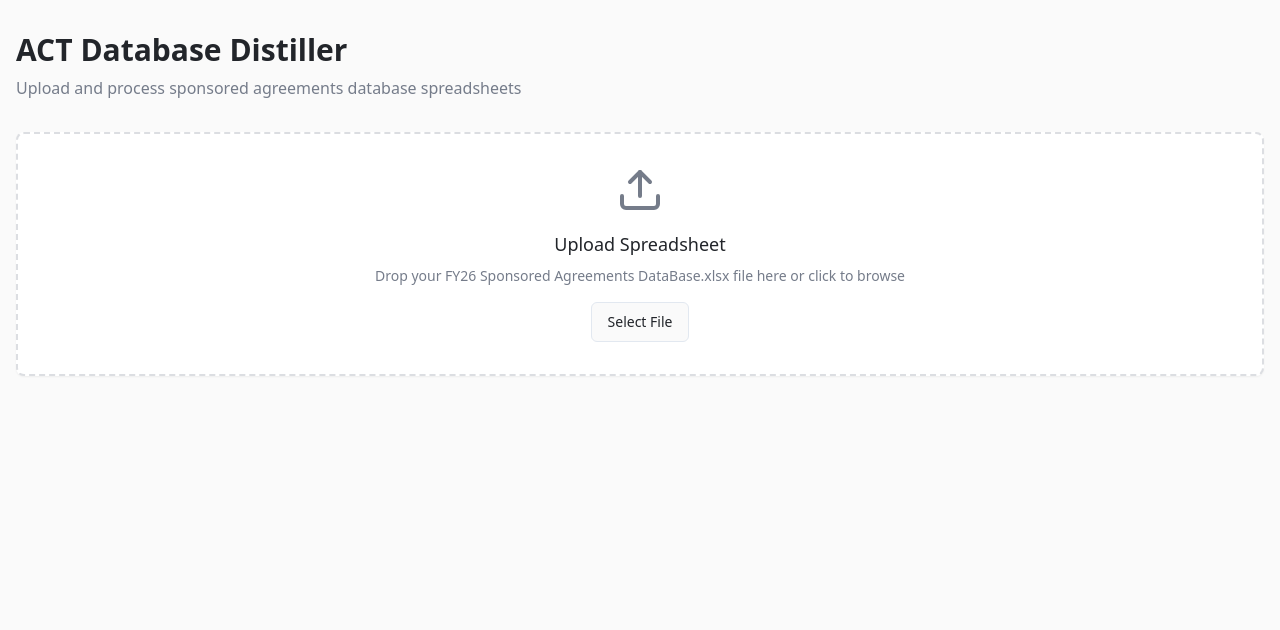
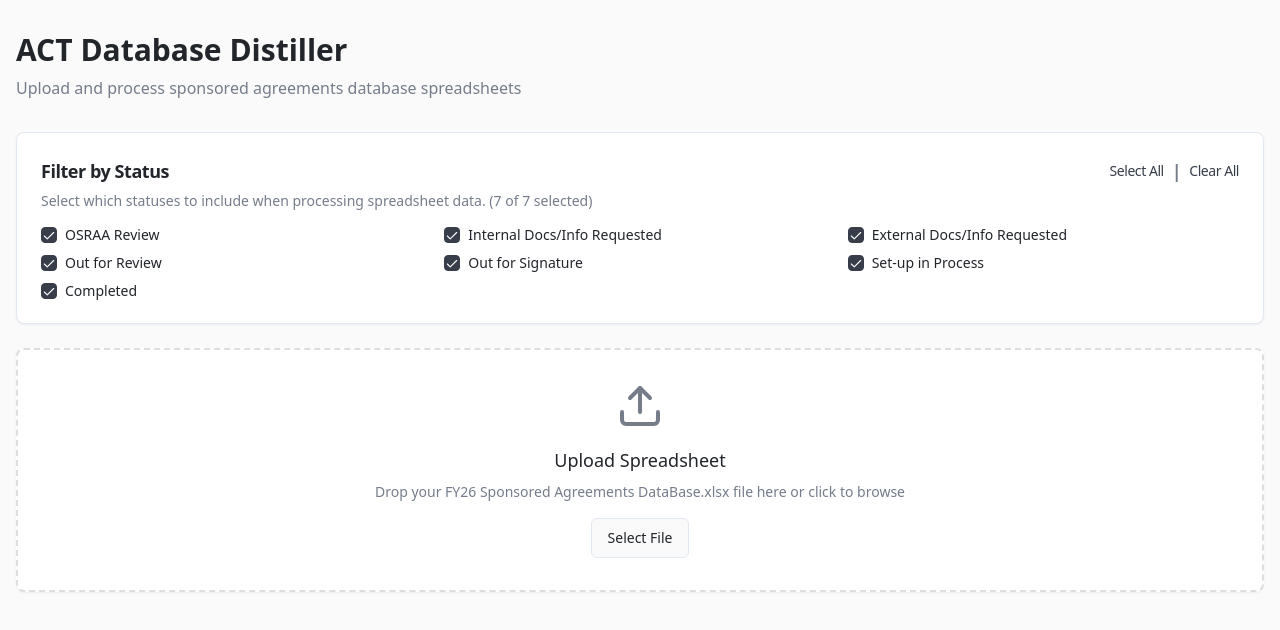
Before and after one commit to JHaugaard/db-distiller, a React (Vite) app: page / in a window 1280 px wide. Shown: the top 630 px of the page. Built offline with nearby package versions, Linux system fonts and the light colour scheme.

Commit message:
Add dynamic status filtering
Implement dynamic status selection with a checkbox list, allowing users to filter spreadsheet data based on their chosen statuses. Persist user selections using localStorage.

```diff
--- a/src/components/DataTable.tsx
+++ b/src/components/DataTable.tsx
@@ -31,6 +31,10 @@ const getStatusColor = (status: string) => {
       return 'bg-yellow-50 border-yellow-100';
     case 'Out for Signature':
       return 'bg-green-50 border-green-100';
+    case 'Set-up in Process':
+      return 'bg-orange-50 border-orange-100';
+    case 'Completed':
+      return 'bg-slate-50 border-slate-100';
     default:
       return '';
   }
--- /dev/null
+++ b/src/components/StatusFilter.tsx
@@ -0,0 +1,83 @@
+import { useState, useEffect } from 'react';
+import { Checkbox } from '@/components/ui/checkbox';
+import { Card, CardContent, CardHeader, CardTitle } from '@/components/ui/card';
+
+const ALL_STATUSES = [
+  'OSRAA Review',
+  'Internal Docs/Info Requested',
+  'External Docs/Info Requested',
+  'Out for Review',
+  'Out for Signature',
+  'Set-up in Process',
+  'Completed'
+];
+
+interface StatusFilterProps {
+  selectedStatuses: string[];
+  onStatusChange: (statuses: string[]) => void;
+}
+
+export const StatusFilter = ({ selectedStatuses, onStatusChange }: StatusFilterProps) => {
+  const handleStatusToggle = (status: string, checked: boolean) => {
+    if (checked) {
+      onStatusChange([...selectedStatuses, status]);
+    } else {
+      onStatusChange(selectedStatuses.filter(s => s !== status));
+    }
+  };
+
+  const handleSelectAll = () => {
+    onStatusChange(ALL_STATUSES);
+  };
+
+  const handleClearAll = () => {
+    onStatusChange([]);
+  };
+
+  return (
+    <Card>
+      <CardHeader className="pb-4">
+        <CardTitle className="text-lg flex items-center justify-between">
+          Filter by Status
+          <div className="flex gap-2">
+            <button
+              onClick={handleSelectAll}
+              className="text-sm text-primary hover:text-primary/80 font-normal"
+            >
+              Select All
+            </button>
+            <span className="text-muted-foreground">|</span>
+            <button
+              onClick={handleClearAll}
+              className="text-sm text-primary hover:text-primary/80 font-normal"
+            >
+              Clear All
+            </button>
+          </div>
+        </CardTitle>
+        <p className="text-sm text-muted-foreground">
+          Select which statuses to include when processing spreadsheet data. ({selectedStatuses.length} of {ALL_STATUSES.length} selected)
+        </p>
+      </CardHeader>
+      <CardContent>
+        <div className="grid grid-cols-1 md:grid-cols-2 lg:grid-cols-3 gap-3">
+          {ALL_STATUSES.map((status) => (
+            <div key={status} className="flex items-center space-x-2">
+              <Checkbox
+                id={status}
+                checked={selectedStatuses.includes(status)}
+                onCheckedChange={(checked) => handleStatusToggle(status, checked as boolean)}
+              />
+              <label
+                htmlFor={status}
+                className="text-sm font-medium leading-none peer-disabled:cursor-not-allowed peer-disabled:opacity-70 cursor-pointer"
+              >
+                {status}
+              </label>
+            </div>
+          ))}
+        </div>
+      </CardContent>
+    </Card>
+  );
+};
--- a/src/pages/Index.tsx
+++ b/src/pages/Index.tsx
@@ -1,6 +1,7 @@
-import { useState } from 'react';
+import { useState, useEffect } from 'react';
 import { FileUpload } from '@/components/FileUpload';
 import { DataTable, SpreadsheetRow } from '@/components/DataTable';
+import { StatusFilter } from '@/components/StatusFilter';
 import { processSpreadsheet } from '@/utils/spreadsheetProcessor';
 import { useToast } from '@/hooks/use-toast';
 
@@ -8,13 +9,65 @@ const Index = () => {
   const [data, setData] = useState<SpreadsheetRow[]>([]);
   const [uploadTime, setUploadTime] = useState<Date | null>(null);
   const [isProcessing, setIsProcessing] = useState(false);
+  const [selectedStatuses, setSelectedStatuses] = useState<string[]>([]);
   const { toast } = useToast();
 
+  // Load saved statuses from localStorage on component mount
+  useEffect(() => {
+    const savedStatuses = localStorage.getItem('act-selected-statuses');
+    if (savedStatuses) {
+      try {
+        const parsed = JSON.parse(savedStatuses);
+        setSelectedStatuses(parsed);
+      } catch (error) {
+        // If parsing fails, default to all statuses
+        const allStatuses = [
+          'OSRAA Review',
+          'Internal Docs/Info Requested',
+          'External Docs/Info Requested',
+          'Out for Review',
+          'Out for Signature',
+          'Set-up in Process',
+          'Completed'
+        ];
+        setSelectedStatuses(allStatuses);
+      }
+    } else {
+      // Default to all statuses for first-time users
+      const allStatuses = [
+        'OSRAA Review',
+        'Internal Docs/Info Requested',
+        'External Docs/Info Requested',
+        'Out for Review',
+        'Out for Signature',
+        'Set-up in Process',
+        'Completed'
+      ];
+      setSelectedStatuses(allStatuses);
+    }
+  }, []);
+
+  // Save selected statuses to localStorage whenever they change
+  useEffect(() => {
+    if (selectedStatuses.length > 0) {
+      localStorage.setItem('act-selected-statuses', JSON.stringify(selectedStatuses));
+    }
+  }, [selectedStatuses]);
+
   const handleFileSelect = async (file: File) => {
+    if (selectedStatuses.length === 0) {
+      toast({
+        title: "No statuses selected",
+        description: "Please select at least one status to filter by before uploading",
+        variant: "destructive",
+      });
+      return;
+    }
+
     setIsProcessing(true);
 
     try {
-      const processedData = await processSpreadsheet(file);
+      const processedData = await processSpreadsheet(file, selectedStatuses);
       setData(processedData);
       setUploadTime(new Date());
 
@@ -45,7 +98,11 @@ const Index = () => {
         </div>
 
         <div className="space-y-8">
-          <div className="print-hidden">
+          <div className="print-hidden space-y-6">
+            <StatusFilter
+              selectedStatuses={selectedStatuses}
+              onStatusChange={setSelectedStatuses}
+            />
             <FileUpload
               onFileSelect={handleFileSelect}
               isProcessing={isProcessing}
--- a/src/utils/spreadsheetProcessor.ts
+++ b/src/utils/spreadsheetProcessor.ts
@@ -1,14 +1,7 @@
 import * as XLSX from 'xlsx';
 import { SpreadsheetRow } from '@/components/DataTable';
 
-const VALID_STATUSES = [
-  'OSSRA Review',
-  'OSRAA Review',
-  'Internal Docs/Info Requested',
-  'External Docs/Info Requested',
-  'Out for Review',
-  'Out for Signature'
-];
+// This is now passed as a parameter instead of hardcoded
 
 const COLUMN_MAPPING = {
   'ID': 'id',
@@ -22,7 +15,7 @@ const COLUMN_MAPPING = {
   'GCO/GCA/SCCO': 'gcoGcaScco'
 };
 
-export const processSpreadsheet = async (file: File): Promise<SpreadsheetRow[]> => {
+export const processSpreadsheet = async (file: File, validStatuses: string[]): Promise<SpreadsheetRow[]> => {
   return new Promise((resolve, reject) => {
     const reader = new FileReader();
 
@@ -103,7 +96,7 @@ export const processSpreadsheet = async (file: File): Promise<SpreadsheetRow[]>
           }
 
           // Filter criteria: GCO/GCA/SCCO exactly "Haugaard" and valid status
-          if (gcoGcaScco === 'Haugaard' && VALID_STATUSES.includes(status)) {
+          if (gcoGcaScco === 'Haugaard' && validStatuses.includes(status)) {
             console.log('Found Haugaard row:', {
               rowIndex,
               gcoGcaScco,
```
